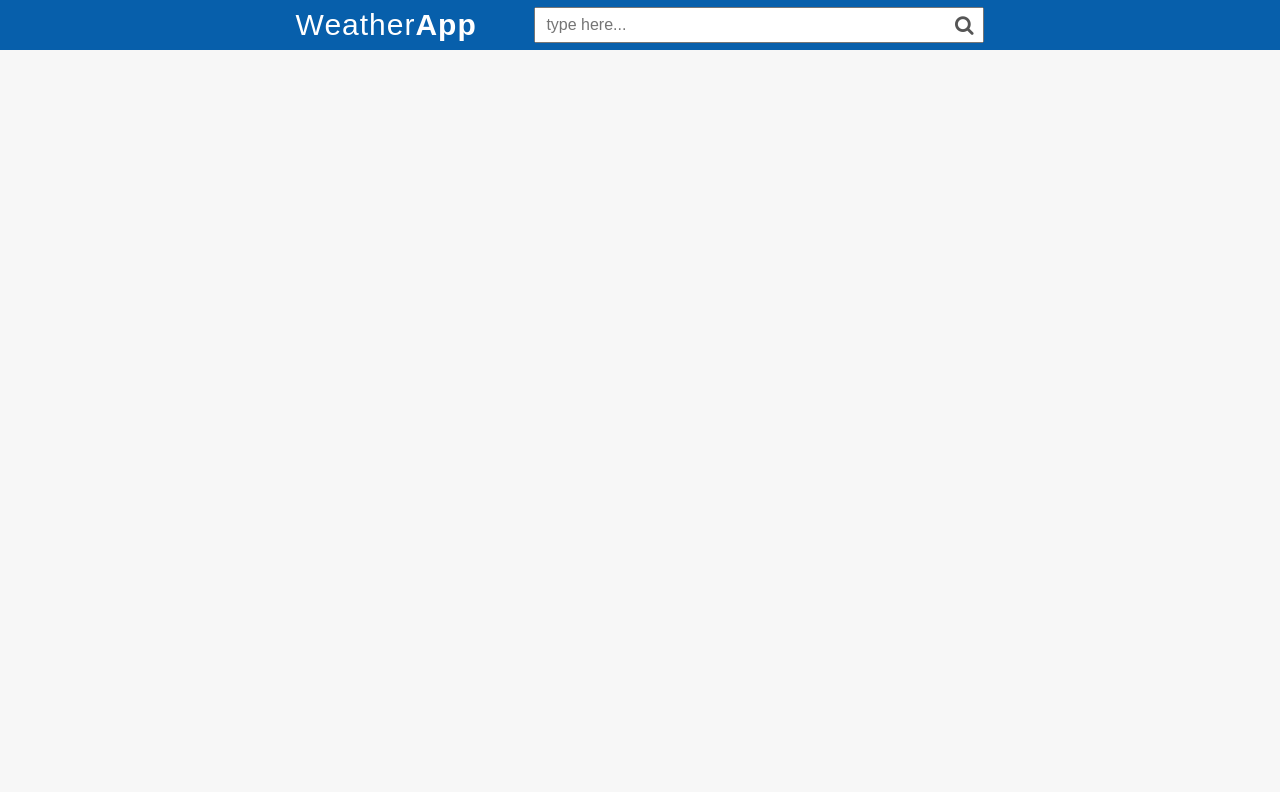
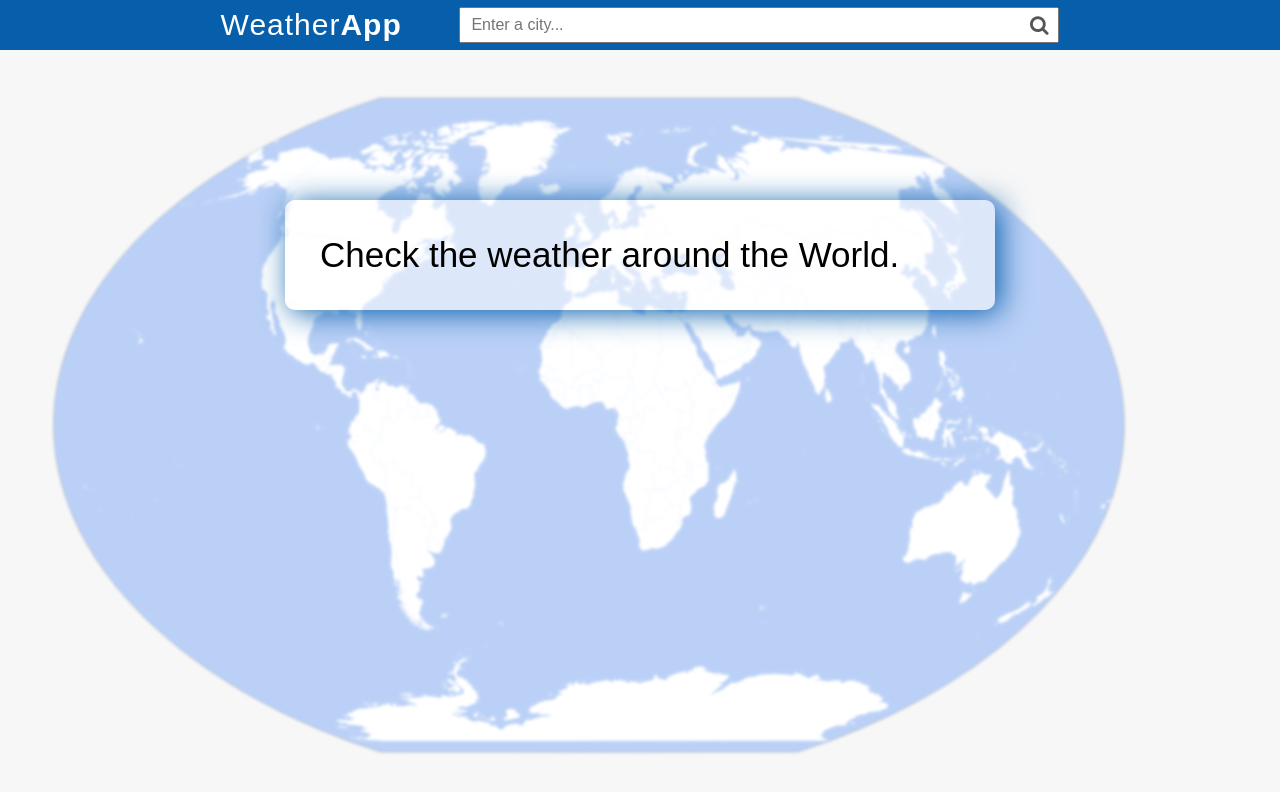
Before and after one commit to DominikDR/WeatherApp, a plain HTML site: page index.html in a window 1280 px wide. Drawn offline with Linux system fonts and the light colour scheme.

Commit message:
Background adjust (#5)
* Added day of week to dayBox

* Created initial background (worldMap.svg) and made its responsive, refactored setBackground.js and some other

* Finnall design for interactive svg map

* Implemented initial background (fresh ver>

* Implemented initial background <desktop>, changed html structure a little

* Implemented initial background <mobile>, final ver

* Added animation to initial-background

* Set animation on page load

* Small tweaks- operate on classes instead of style in js

```diff
--- a/background/setBackground.js
+++ b/background/setBackground.js
@@ -1,5 +1,38 @@
-const setBackground = (weatherCode) => {
-	const background = document.getElementById("background");
-	background.style.backgroundImage = `url(${backgroundsMapping[weatherCode]})`;
-	background.style.backgroundColor = '#efefef';
+const background = document.getElementsByClassName("background")[0];
+
+const toggleBackground = (weatherCode) => {
+    if (weatherCode) {
+        setWeatherBackground(weatherCode);
+    } else {
+        setInitialBackground();
+    }
 }
+
+const setWeatherBackground = (weatherCode) => {
+    const initialBackground = document.getElementById('initial-background');
+    if (initialBackground) {
+        document.body.removeChild(initialBackground);
+    }
+    background.classList.remove('hide-content');
+    background.style.backgroundImage = `url(${backgroundsMapping[weatherCode]})`;
+}
+
+const setInitialBackground = () => {
+    const newObject = document.createElement("object");
+    const finalObject = Object.assign(newObject, {
+        id: "world-map-background",
+        type:"image/svg+xml",
+        data: "./assets/Initial_background/worldMap.svg",
+        alt: "SVG world map.",
+    });
+
+    const divContainer = document.getElementById("initial-background");
+    divContainer.innerHTML = `
+        <div id="headline">
+            <span>Check the weather around the World.</span>
+        </div>
+    `;
+    divContainer.appendChild(finalObject);
+
+    background.classList.add('hide-content');
+}
--- a/cssApp.css
+++ b/cssApp.css
@@ -4,7 +4,10 @@ html, body {
     background-color: #f7f7f7;
     margin: 0;
     padding: 0;
+    background-repeat: no-repeat;
 }
+
+/* searchbar */
 
 .header {
     display: flex;
@@ -27,7 +30,7 @@ html, body {
     display: flex;
     justify-content: center;
     align-items: center;
-    width: 450px;
+    width: 600px;
     height: 30px;
 }
 .search-input {
@@ -50,13 +53,62 @@ html, body {
     color: #555555;
 }
 
-#background {
+/* backgrounds */
+
+#initial-background {
+    position: relative;
+    width: 100%;
+    height: 100%;
+    max-height: calc(100% - 50px);
+}
+#world-map-background {
+    position: absolute;
+    max-height: 100%;
+    filter: blur(1.5px);
+}
+#headline {
+    animation: enlargeText 0.7s ease-out;
+    position: absolute;
+    width: 50%;
+    margin: 0 auto;
+    /* max-width: max-content; */
+    top: 100px;
+    left: 0;
+    right: 0;
+    padding: 25px 25px;
+    background: hsla(0,0%,100%,.5);
+    font-size: 20px;
+    border-radius: 10px;
+    z-index: 1;
+    box-shadow: 5px 3px 30px #075fab;
+}
+@keyframes enlargeText {
+    from {
+        transform: translateY(-500px);
+    }
+    to {
+        transform: translateY(0);
+        transition: transform 0.7ms ease-in-out;
+    }
+}
+#headline span {
+    width: 100%;
+}
+
+.background {
     display: flex;
     justify-content: center;
     background-size: 100% 100%;
+    background-repeat: no-repeat;
+    background-position: center center;
     padding: 100px 25px 0;
     transition: all 0.4s ease-in-out;
 }
+.hide-content {
+    display: none;
+}
+
+/* weather content */
 
 .container {
     display: grid;
@@ -77,7 +129,7 @@ html, body {
     position: relative;
     top: 40px;
     height: 60px;
-    width: 120px;
+    width: 130px;
     padding: 20px;
     border-right: 1px solid #d3d3d3;
     user-select: none;
@@ -197,6 +249,16 @@ html, body {
     .title {
         font-size: 30px;
     }
+
+    #initial-background {
+        padding: 0;
+    }
+
+    #headline {
+        top: 20%;
+        padding: 35px 35px;
+        font-size: 35px;
+    }
     #background {
         padding: 100px 50px 0;
     }
--- a/dayIcons.js
+++ b/dayIcons.js
@@ -21,7 +21,6 @@ const groupWeatherCodes = (mainHours)=> {
 		}
 		return currentSum;
 	},{});
-
 	return groupedCodes;
 }
 
--- a/index.html
+++ b/index.html
@@ -14,12 +14,13 @@
             <span class="title">Weather<b>App</b></span>
 
             <div class="searchbar-box">
-                <input class="search-input" type="text" name="area" placeholder="type here..."/>
+                <input class="search-input" type="text" name="area" placeholder="Enter a city..."/>
                 <i name="submit" class="fa fa-search searchButton"></i>
             </div>
         </div>
         <div class="city"></div>
-        <div id="background">
+        <div id="initial-background"></div>
+        <div class="background">
             <div class="container">
                 <div class="daylist"></div>
                 <div class="hourlist"></div>
--- a/weatherApp.js
+++ b/weatherApp.js
@@ -1,6 +1,9 @@
 const KELWIN_DIFF = 273.15;
 const METERS_TO_KILOMETER = 0.001;
 const SECONDS_TO_HOUR = 1/3600;
+const daysOfWeek = [ 'Sun', 'Mon', 'Tue', 'Wed', 'Thu', 'Fri', 'Sat' ];
+
+toggleBackground();
 
 let apiAnswer;
 let searchBar = document.getElementsByName("area")[0];
@@ -67,15 +70,19 @@ const createDayBoxes = (daysFromApi) => {
         const averageDayTemp = Math.round(temperatures.reduce((sum, currValue) => {
             return sum + currValue
         }, 0) / temperatures.length);
+
+        const current = new Date(key);
+        const dayName = daysOfWeek[current.getDay()];
         const dates = key.split("-");
-        const dayAndMonth = `${dates[2]}.${dates[1]}`;
+        const dayAndMonth = dates[2].charAt(0) === '0' ? `${dates[2].charAt(1)}.${dates[1]}` : `${dates[2]}.${dates[1]}`;
+
         const divDay = document.createElement("div");
         divDay.innerHTML = `
-            <span class="meteoicon" data-icon=${properIcon.weatherIcon}></span>
-            <div class="date-and-temp">
-                <span class="date">${dayAndMonth}</span>
-                <span class="temp">${averageDayTemp} °C</span>
-            </div>
+        <span class="meteoicon" data-icon=${properIcon.weatherIcon}></span>
+        <div class="date-and-temp">
+            <span class="date">${dayName} ${dayAndMonth}</span>
+            <span class="temp">${averageDayTemp} °C</span>
+        </div>
         `;
         divDay.className = "day";
         divDay.addEventListener("click", handleDayClick.bind(null, hours, divDay))
@@ -87,7 +94,7 @@ const createDayBoxes = (daysFromApi) => {
         */
         if(index === 0) {
             selectDay(divDay);
-            setBackground(properIcon.weatherCode)
+            toggleBackground(properIcon.weatherCode)
         };
 
         return divDay;
@@ -110,7 +117,7 @@ const showHourlyTemp = (day) => {
 const handleDayClick = (day, divDay) => {
     selectDay(divDay);
     showHourlyTemp(day);
-    setBackground(getWeatherDayIcon(day).weatherCode);
+    toggleBackground(getWeatherDayIcon(day).weatherCode);
 }
 
 const createHourBoxes = (day) => {
@@ -174,6 +181,7 @@ const renderDivlist = (htmlElements, nameOfList) => {
        divList.appendChild(element);
     });
     divList.className = nameOfList;
+
     const list = document.getElementsByClassName(nameOfList)[0];
     list.parentNode.replaceChild(divList, list);
 }
@@ -187,9 +195,6 @@ let fetchWeather = (city)=>{
     }).catch(error => {
         console.error("error", error);
         return error;
-        /*console.log("mockedData", mockedData);
-        const parsed = parse(mockedData);
-        return parsed;*/
     })
 
     /* Zamiast zwykłego XHR, stosuje się funkcję fetch, która domyślnie zwraca Promise, a wszystkie funkcje z promisa starego robi pod spodem:)
```
Also changed, not shown: assets/Initial_background/worldMap.svg (added).
